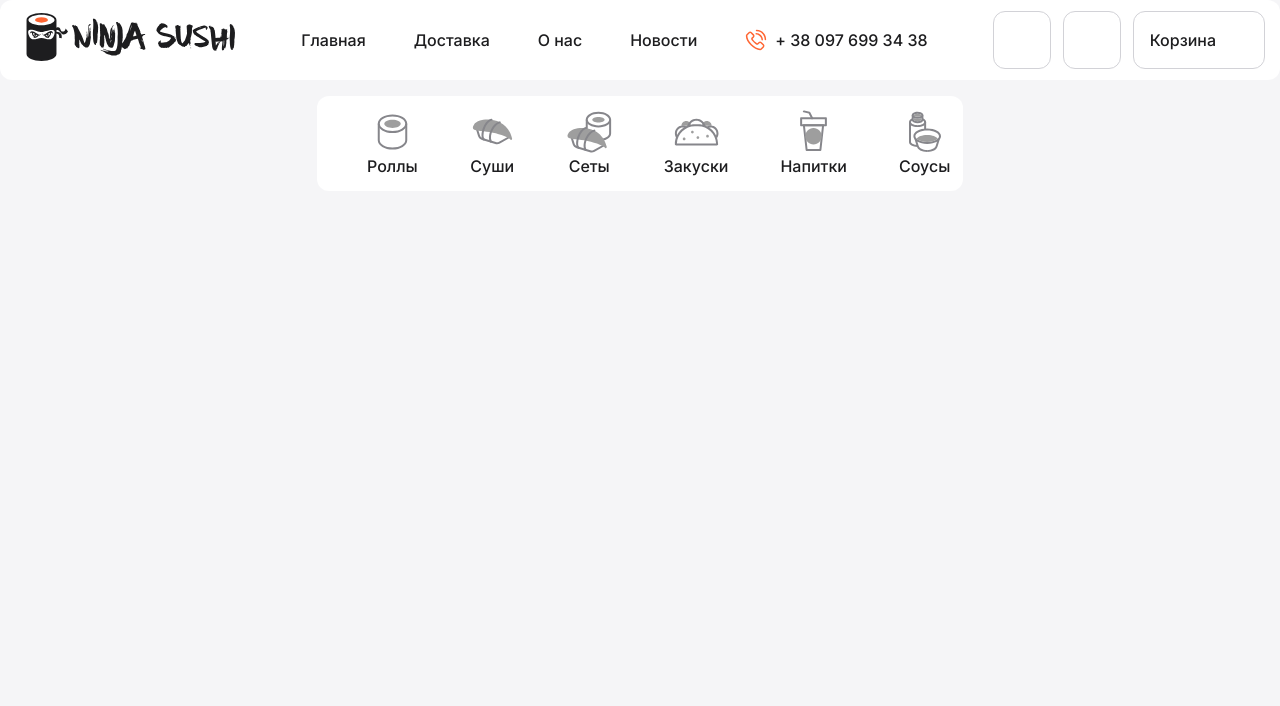
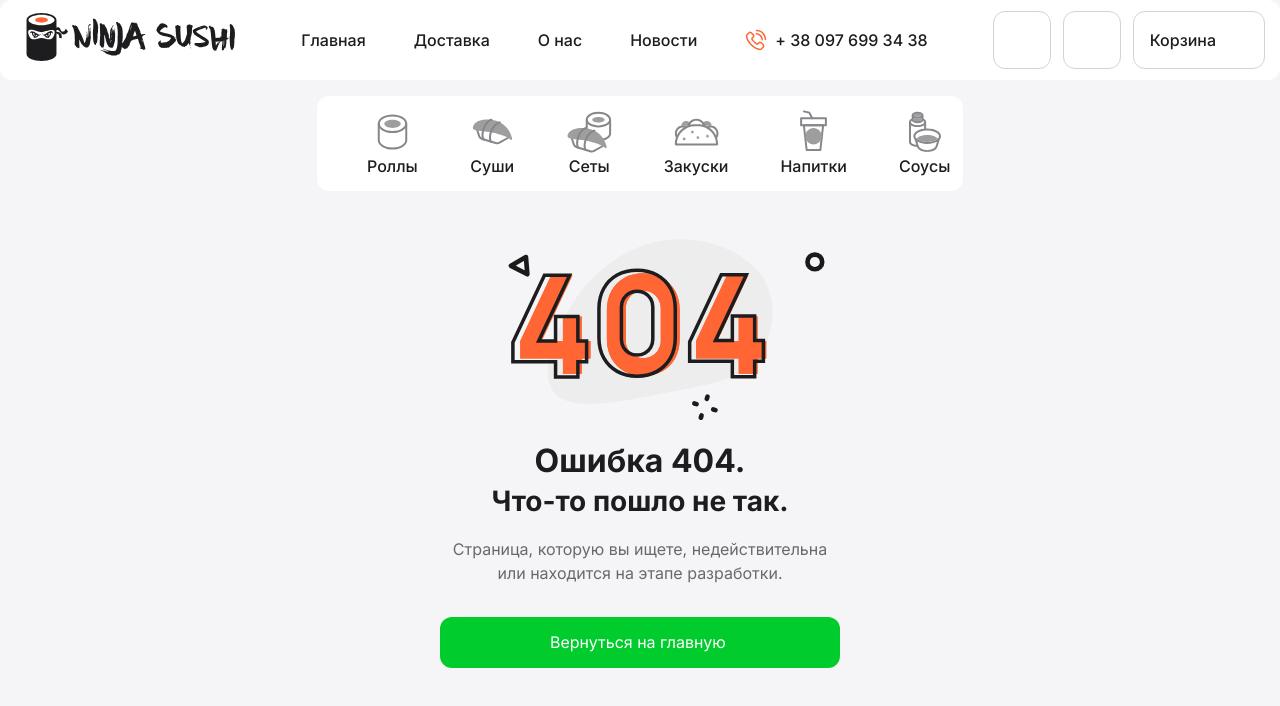
Before and after one commit to rubz1e/ninja-sushi, a React (Create React App) app: page / in a window 1280 px wide. Shown: the top 706 px of the page. Built offline with nearby package versions, Linux system fonts and the light colour scheme; some icons are missing.

Commit message:
feat: added NotFound page, fix: corrected colors on the baseTheme

```diff
--- a/src/App.tsx
+++ b/src/App.tsx
@@ -1,9 +1,12 @@
 import React from 'react';
-import { BrowserRouter } from 'react-router-dom';
+import { BrowserRouter, Navigate, Route, Routes } from 'react-router-dom';
+import { GlobalStyle } from './components/globalStyle';
 
-import { GlobalStyle } from './components/globalStyle';
-import Header from './components/Header/Header';
-import Category from './components/Category/Category';
+import Header from './components/header/Header';
+import Category from './components/category/Category';
+
+import NotFound from './components/page/notFound/NotFound';
+import Home from './components/page/home/Home';
 
 function App() {
   return (
@@ -11,7 +14,13 @@ function App() {
       <GlobalStyle />
       <BrowserRouter>
         <Header />
-        <Category />
+        <main>
+          <Category />
+          <Routes>
+            <Route path="/home" element={<Navigate to="/" replace />} />
+            <Route path="*" element={<NotFound />} />
+          </Routes>
+        </main>
       </BrowserRouter>
     </>
   );
--- a/src/components/Header/Header.styled.tsx
+++ b/src/components/Header/Header.styled.tsx
@@ -1,6 +1,6 @@
 import styled from 'styled-components';
+import { NavLink } from 'react-router-dom';
 import { baseTheme } from '../../theme/baseTheme';
-import { NavLink } from 'react-router-dom';
 
 export const headers = {
   container: styled.header`
--- /dev/null
+++ b/src/components/page/home/Home.styled.tsx
@@ -0,0 +1,5 @@
+import styled from 'styled-components';
+import { NavLink } from 'react-router-dom';
+import { baseTheme } from '../../../theme/baseTheme';
+
+export const Homes = {};
--- /dev/null
+++ b/src/components/page/home/Home.tsx
@@ -0,0 +1,5 @@
+import React from 'react';
+
+export default function Home() {
+  return <div>Home</div>;
+}
--- /dev/null
+++ b/src/components/page/notFound/NotFound.styled.tsx
@@ -0,0 +1,58 @@
+import styled from 'styled-components';
+import { NavLink } from 'react-router-dom';
+import { baseTheme } from '../../../theme/baseTheme';
+
+const Text = styled.h2`
+  font-family: 'Inter';
+  font-style: normal;
+  font-weight: 700;
+  line-height: 40px;
+`;
+
+export const notFounds = {
+  errorContainer: styled.div`
+    display: flex;
+    justify-content: center;
+    text-align: center;
+    margin-top: 16px;
+  `,
+  error: styled.div`
+    display: flex;
+    max-width: 400px;
+    flex-direction: column;
+  `,
+  h2: styled(Text)`
+    color: ${baseTheme.colors.black};
+    margin: 0;
+    font-size: 32px;
+  `,
+  h3: styled(Text)`
+    color: ${baseTheme.colors.black};
+    margin: 0;
+    font-size: 28px;
+  `,
+  p: styled.p`
+    color: ${baseTheme.colors.textFirst};
+    margin: 0;
+    font-weight: 400;
+    font-size: 16px;
+    line-height: 24px;
+    margin-top: 16px;
+  `,
+  link: styled(NavLink)`
+    cursor: pointer;
+    text-decoration: none;
+    align-items: center;
+    margin-top: 32px;
+    display: flex;
+    transition: 0.1s ease-in-out;
+    padding: 16px 110px;
+    border-radius: 12px;
+    color: ${baseTheme.colors.white};
+    background-color: ${baseTheme.colors.primaryGreen};
+    &:hover {
+      background-color: ${baseTheme.colors.hoverGreen};
+      color: ${baseTheme.colors.white};
+    }
+  `,
+};
--- /dev/null
+++ b/src/components/page/notFound/NotFound.tsx
@@ -0,0 +1,21 @@
+import React from 'react';
+
+import { notFounds } from './NotFound.styled';
+
+import NotFoundFirst from '../../../assets/notFound.svg';
+
+export default function NotFound() {
+  return (
+    <notFounds.errorContainer>
+      <notFounds.error>
+        <img src={NotFoundFirst} alt="" />
+        <notFounds.h2>Ошибка 404.</notFounds.h2>
+        <notFounds.h3>Что-то пошло не так.</notFounds.h3>
+        <notFounds.p>Страница, которую вы ищете, недействительна или находится на этапе разработки.</notFounds.p>
+        <div>
+          <notFounds.link to="/home">Вернуться на главную</notFounds.link>
+        </div>
+      </notFounds.error>
+    </notFounds.errorContainer>
+  );
+}
--- a/src/theme/baseTheme.tsx
+++ b/src/theme/baseTheme.tsx
@@ -28,8 +28,8 @@ export const baseTheme: ITheme = {
     bgOrange: '#FBDCD5',
     bgGreen: '#CCF5D5',
 
-    hoverOrange: 'linear-gradient(0deg, rgba(0, 0, 0, 0.1), rgba(0, 0, 0, 0.1)), #FF6633',
-    hoverGreen: 'linear-gradient(0deg, rgba(0, 0, 0, 0.2), rgba(0, 0, 0, 0.2)), #00CC2D',
+    hoverOrange: '#E65C2E',
+    hoverGreen: '#00A324',
 
     menuHover: 'rgba(255, 102, 51, 0.15)',
   },
```
